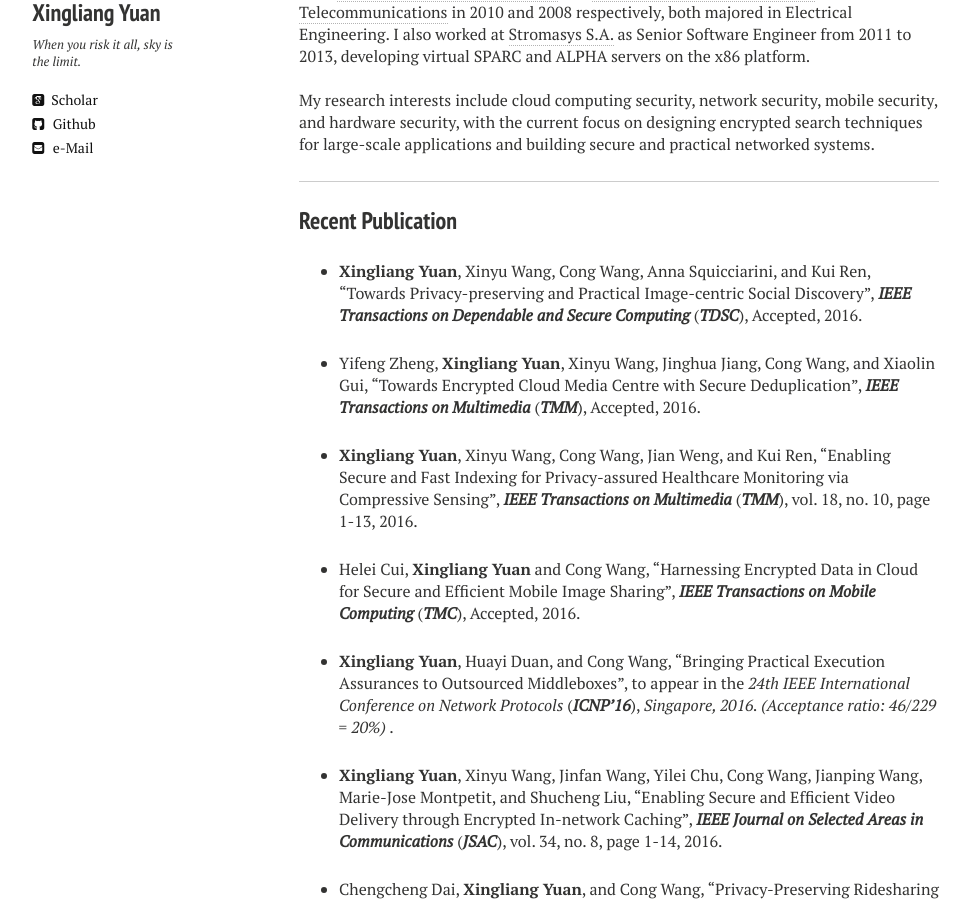
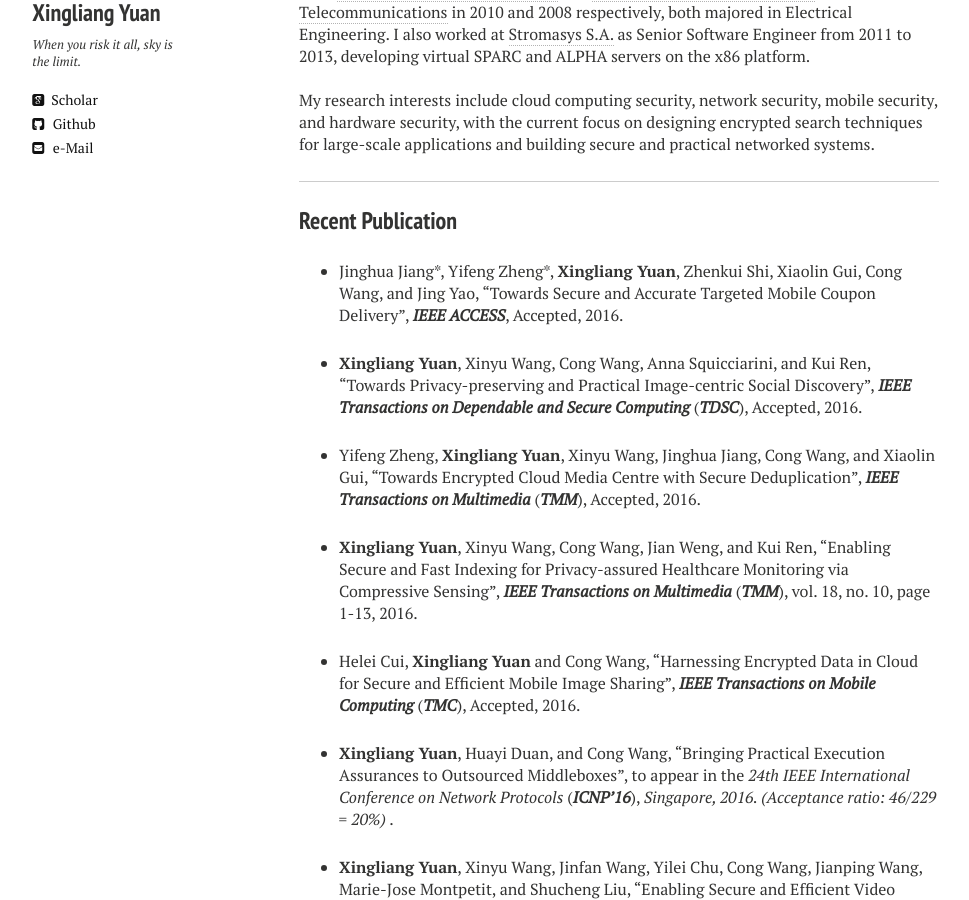
Before and after one commit to fooc/academic.fooc.github.io, a Jekyll site: the page built from index.md, in a window 1280 px wide and 900 px high, scrolled down 510 px. Shown: the whole window, without its empty margins (21-990 px from the left). Built offline with Jekyll 4.4.1, drawn with Linux system fonts in a browser that asks for light colours; nearby versions of some CDN libraries.

Commit message:
Update index.md

```diff
--- a/index.md
+++ b/index.md
@@ -15,6 +15,8 @@ My research interests include cloud computing security, network security, mobile
 ---
 
 ### Recent Publication
+
+- Jinghua Jiang\*, Yifeng Zheng\*, **Xingliang Yuan**, Zhenkui Shi, Xiaolin Gui, Cong Wang, and Jing Yao, "Towards Secure and Accurate Targeted Mobile Coupon Delivery", **_IEEE ACCESS_**, Accepted, 2016.
 
 - **Xingliang Yuan**, Xinyu Wang, Cong Wang, Anna Squicciarini, and Kui Ren, "Towards Privacy-preserving and Practical Image-centric Social Discovery", **_IEEE Transactions on Dependable and Secure Computing_** (**_TDSC_**), Accepted, 2016.
 
```
